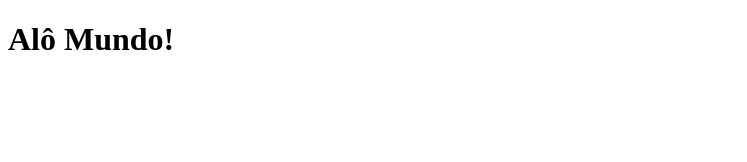
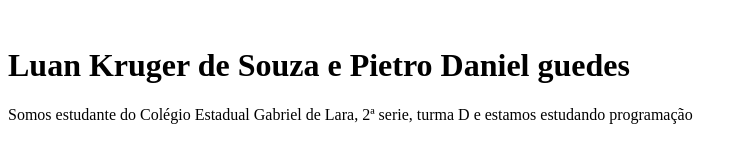
Before and after one commit to Luan-Kruger/segundo-repositorio, a plain HTML site: page index.html in a window 1280 px wide. Shown: the whole page, without its empty margins (0-747 px from the left). Drawn offline with Linux system fonts and the light colour scheme.

Commit message:
aula 30/06

```diff
--- a/index.html
+++ b/index.html
@@ -3,9 +3,11 @@
 <head>
     <meta charset="UTF-8">
     <meta name="viewport" content="width=device-width, initial-scale=1.0">
-    <title>Document</title>
+    <title>primeira página</title>
 </head>
 <body>
-    <h1>Alô Mundo!</h1>
+    <img src="" alt="">
+  <h1>Luan Kruger de Souza e Pietro Daniel guedes</h1>
+   <p>Somos estudante do Colégio Estadual Gabriel de Lara, 2ª serie, turma D e estamos estudando programação</p>
 </body>
 </html>
```
Also changed, not shown: 1 other file.
